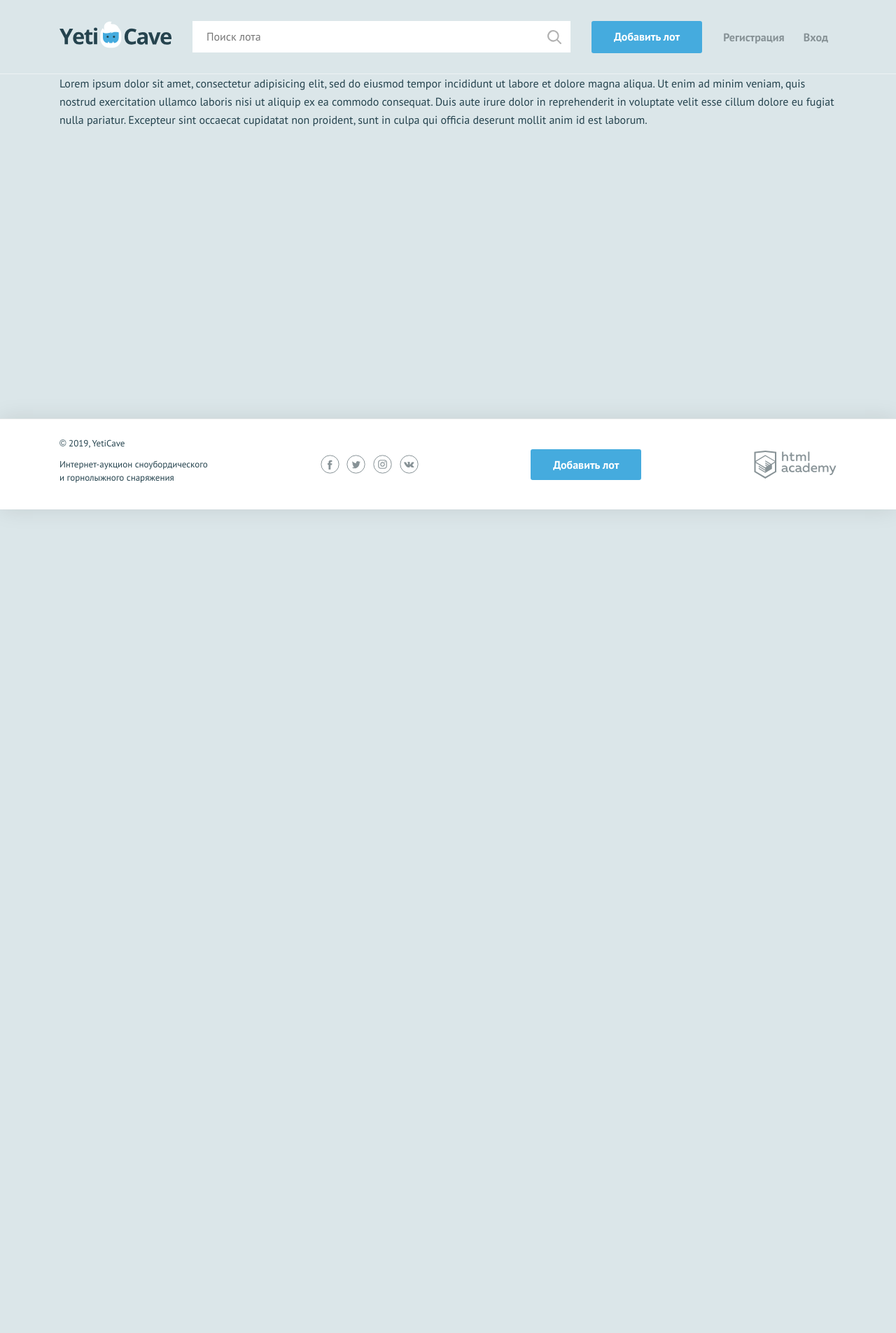
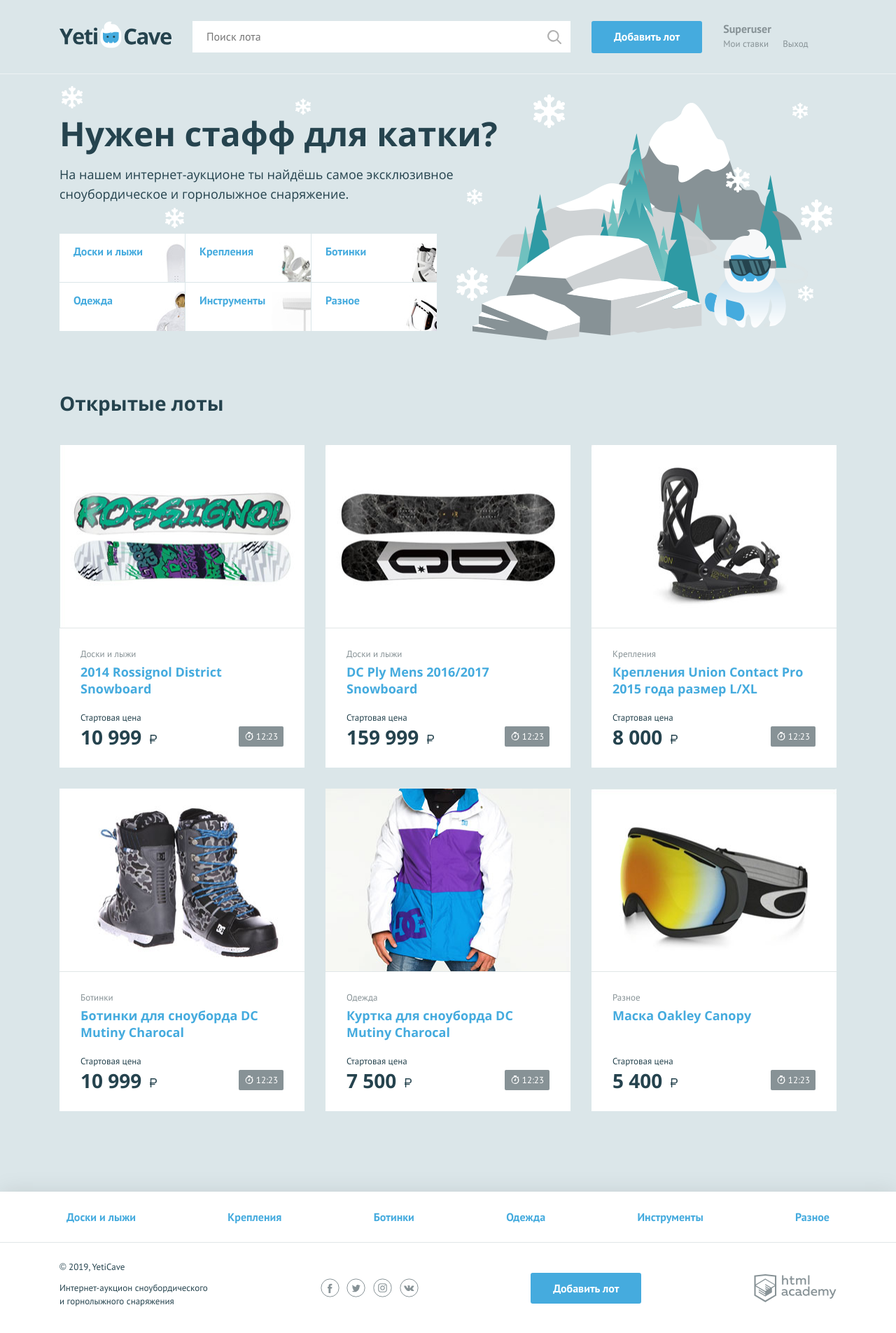
Before and after one commit to vasiliy-ignatov/yeticave, a PHP site: page / in a window 1280 px wide. Shown: the whole page at 70% size. Before the commit the page ends 728 px from the top, so only its background shows below. Run offline with PHP 8.4, Linux system fonts and the light colour scheme; data that the repository does not hold is empty.

Commit message:
template making project

```diff
--- a/index.php
+++ b/index.php
@@ -1,7 +1,8 @@
 <?php
     require_once('./helpers.php');
     require_once('./util.php');
-    $categoties = [
+
+    $categories = [
         [
             'name' => 'Доски и лыжи',
             'mod' => 'boards'
@@ -70,8 +71,20 @@
     $page_title = 'Главная';
     $user_name = 'Superuser';
     $is_auth = rand(0, 1);
+    $content_values = [
+        'lots' => $lots,
+        'categories' => $categories
+    ];
+    $content = include_template('index.php', $content_values);
 
-    $page = include_template('layout.php');
+    $layout_values = [
+        'page_title' => $page_title,
+        'user_name' => $user_name,
+        'is_auth' => $is_auth,
+        'content' => $content,
+        'categories' => $categories
+    ];
+    $page = include_template('layout.php', $layout_values);
 
     print($page);
 ?>
--- a/templates/index.php
+++ b/templates/index.php
@@ -3,8 +3,8 @@
 <p class="promo__text">На нашем интернет-аукционе ты найдёшь самое эксклюзивное сноубордическое и горнолыжное снаряжение.</p>
 <ul class="promo__list">
     <!--заполните этот список из массива категорий-->
-    <?php foreach ($categoties as $key => $value):?>
-        <li class="promo__item <?='promo__item--'.$value['mod']?>">
+    <?php foreach ($categories as $key => $value):?>
+        <li class="promo__item promo__item--<?=strip_tags($value['mod'])?>">
             <a class="promo__link" href="pages/all-lots.html"><?=$value['name'];?></a>
         </li>
     <?php endforeach;?>
@@ -19,15 +19,15 @@
     <?php foreach ($lots as $key => $value):?>
         <li class="lots__item lot">
             <div class="lot__image">
-                <img src="<?=$value['image'];?>" width="350" height="260" alt="">
+                <img src="<?=strip_tags($value['image']);?>" width="350" height="260" alt="">
             </div>
             <div class="lot__info">
                 <span class="lot__category"><?=$value['category'];?></span>
-                <h3 class="lot__title"><a class="text-link" href="pages/lot.html"><?=$value['name'];?></a></h3>
+                <h3 class="lot__title"><a class="text-link" href="pages/lot.html"><?=strip_tags($value['name']);?></a></h3>
                 <div class="lot__state">
                     <div class="lot__rate">
                         <span class="lot__amount">Стартовая цена</span>
-                        <span class="lot__cost"><?=getPrice($value['price']);?></span>
+                        <span class="lot__cost"><?=getPrice(strip_tags($value['price']));?></span>
                     </div>
                     <div class="lot__timer timer">
                         12:23
--- a/templates/layout.php
+++ b/templates/layout.php
@@ -44,7 +44,7 @@
 </header>
 
 <main class="container">
-    Lorem ipsum dolor sit amet, consectetur adipisicing elit, sed do eiusmod tempor incididunt ut labore et dolore magna aliqua. Ut enim ad minim veniam, quis nostrud exercitation ullamco laboris nisi ut aliquip ex ea commodo consequat. Duis aute irure dolor in reprehenderit in voluptate velit esse cillum dolore eu fugiat nulla pariatur. Excepteur sint occaecat cupidatat non proident, sunt in culpa qui officia deserunt mollit anim id est laborum.
+    <?= $content;?>
 </main>
 </div>
 
@@ -53,9 +53,9 @@
     <nav class="nav">
         <ul class="nav__list container">
             <!--заполните этот список из массива категорий-->
-            <?php foreach ($categoties as $key => $value):?>
+            <?php foreach ($categories as $key => $value):?>
                 <li class="nav__item">
-                    <a href="pages/all-lots.html"><?=$value['name'];?></a>
+                    <a href="pages/all-lots.html"><?=strip_tags($value['name']);?></a>
                 </li>
             <?php endforeach;?>
         </ul>
```
Also changed, not shown: 1 other file.
